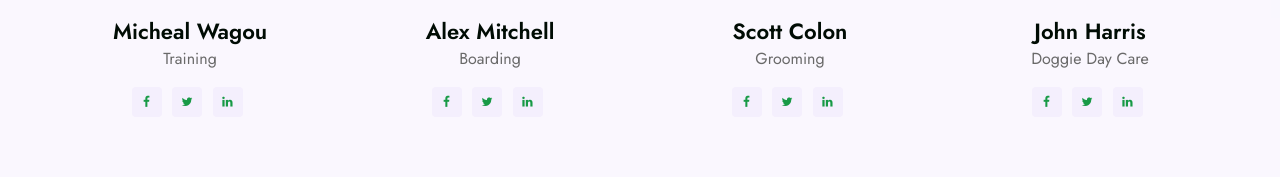
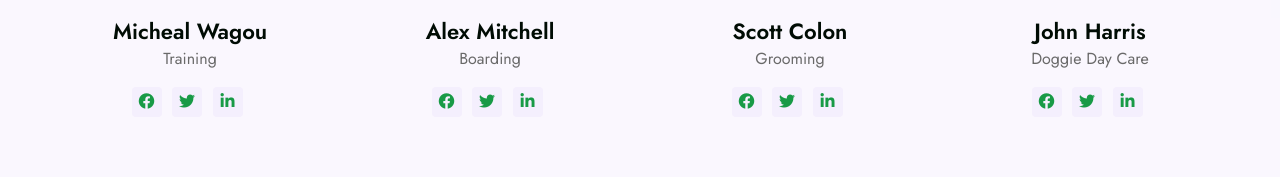
Before and after one commit to hmtminhthuan/pooch-care-web, a plain HTML site: page landing-single.html in a window 1280 px wide. Shown: the part 3539-3716 px from the top of the page. Drawn offline with nearby package versions, Linux system fonts and the light colour scheme; files that its build step writes are made by us from their sources; a script that the page names is missing.

Commit message:
upload code

```diff
--- a/landing-single.html
+++ b/landing-single.html
@@ -353,9 +353,9 @@ if(typeof _bsa !== 'undefined' && _bsa) {
                   <p>Training </p>
                   <div class="social">
                     <div class="social-left">
-                      <a href="#facebook" class="facebook"><span class="fa fa-facebook" aria-hidden="true"></span></a>
-                      <a href="#twitter" class="twitter"><span class="fa fa-twitter" aria-hidden="true"></span></a>
-                      <a href="#linkedin"><span class="fa fa-linkedin" aria-hidden="true"></span></a>
+                      <a href="#facebook" class="facebook"><i class="fab fa-facebook"></i></span></a>
+                  <a href="#twitter" class="twitter"><i class="fab fa-twitter"></i></a>
+                  <a href="#linkedin"><i class="fab fa-linkedin"></i></a>
 
                     </div>
 
@@ -377,9 +377,9 @@ if(typeof _bsa !== 'undefined' && _bsa) {
                   <p>Boarding</p>
                   <div class="social">
                     <div class="social-left">
-                      <a href="#facebook" class="facebook"><span class="fa fa-facebook" aria-hidden="true"></span></a>
-                      <a href="#twitter" class="twitter"><span class="fa fa-twitter" aria-hidden="true"></span></a>
-                      <a href="#linkedin"><span class="fa fa-linkedin" aria-hidden="true"></span></a>
+                      <a href="#facebook" class="facebook"><i class="fab fa-facebook"></i></span></a>
+                  <a href="#twitter" class="twitter"><i class="fab fa-twitter"></i></a>
+                  <a href="#linkedin"><i class="fab fa-linkedin"></i></a>
 
                     </div>
 
@@ -400,9 +400,9 @@ if(typeof _bsa !== 'undefined' && _bsa) {
                   <p>Grooming </p>
                   <div class="social">
                     <div class="social-left">
-                      <a href="#facebook" class="facebook"><span class="fa fa-facebook" aria-hidden="true"></span></a>
-                      <a href="#twitter" class="twitter"><span class="fa fa-twitter" aria-hidden="true"></span></a>
-                      <a href="#linkedin"><span class="fa fa-linkedin" aria-hidden="true"></span></a>
+                      <a href="#facebook" class="facebook"><i class="fab fa-facebook"></i></span></a>
+                  <a href="#twitter" class="twitter"><i class="fab fa-twitter"></i></a>
+                  <a href="#linkedin"><i class="fab fa-linkedin"></i></a>
 
                     </div>
                   </div>
@@ -424,9 +424,9 @@ if(typeof _bsa !== 'undefined' && _bsa) {
                   <p>Doggie Day Care</p>
                   <div class="social">
                     <div class="social-left">
-                      <a href="#facebook" class="facebook"><span class="fa fa-facebook" aria-hidden="true"></span></a>
-                      <a href="#twitter" class="twitter"><span class="fa fa-twitter" aria-hidden="true"></span></a>
-                      <a href="#linkedin"><span class="fa fa-linkedin" aria-hidden="true"></span></a>
+                      <a href="#facebook" class="facebook"><i class="fab fa-facebook"></i></span></a>
+                  <a href="#twitter" class="twitter"><i class="fab fa-twitter"></i></a>
+                  <a href="#linkedin"><i class="fab fa-linkedin"></i></a>
 
                     </div>
                   </div>
```
